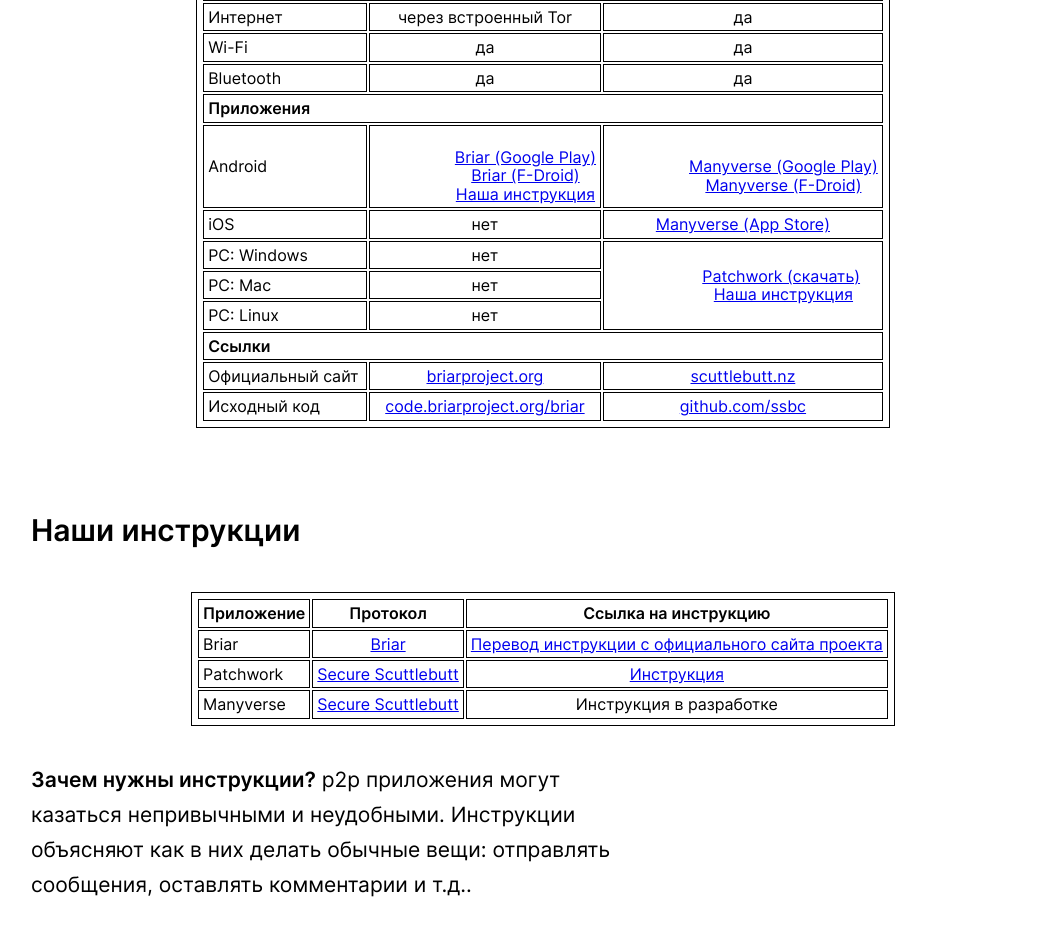
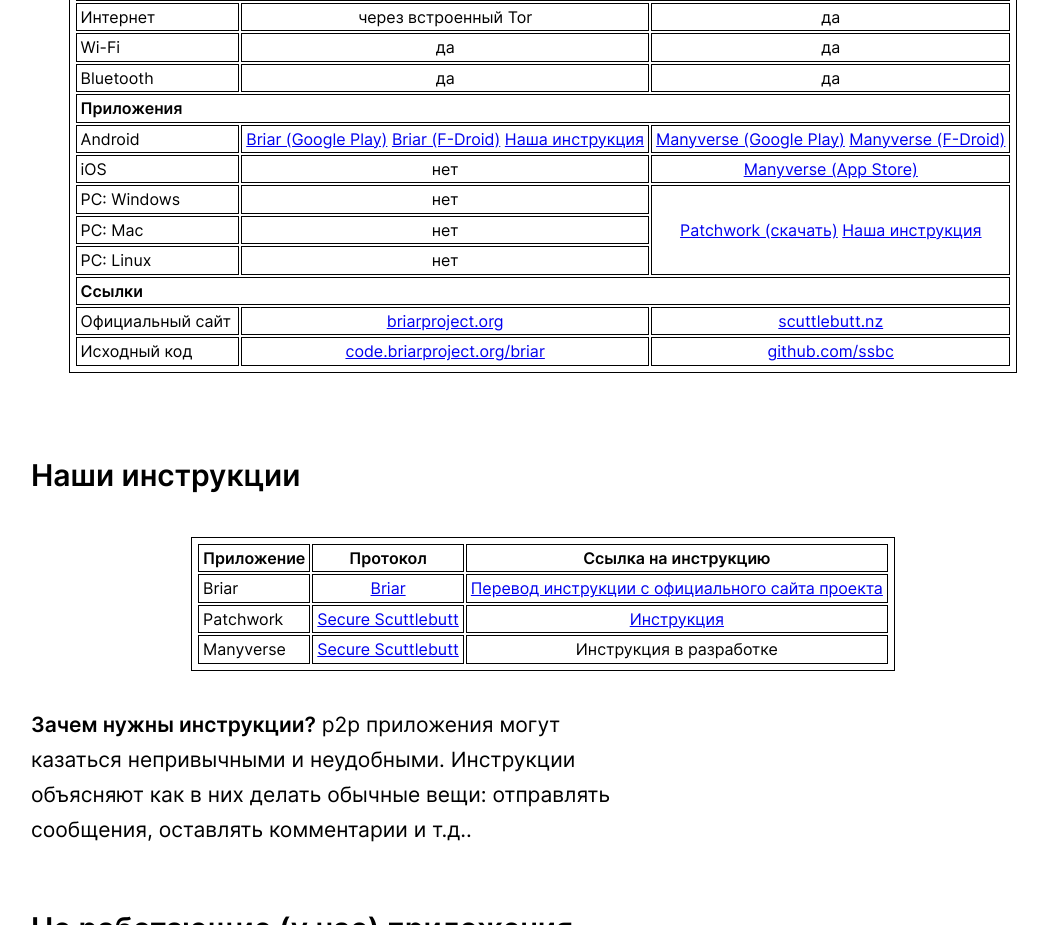
Before and after one commit to p2p-guidelines/p2p-guidelines, a plain HTML site: page index.html in a window 1280 px wide. Shown: the part 989-1914 px from the top of the page, without its empty margins (97-1145 px from the left). Drawn offline with Linux system fonts and the light colour scheme.

Commit message:
Update index.html

```diff
--- a/index.html
+++ b/index.html
@@ -83,11 +83,11 @@
               </tr>
               <tr class="table">
                 <td class="table" style="text-align:left">Android</td>
-                <td class="table" style="white-space:pre-wrap; word-wrap:break-word">
+                <td class="table">
                   <a href="https://play.google.com/store/apps/details?id=org.briarproject.briar.android">Briar (Google Play)</a>
                   <a href="https://briarproject.org/installing-briar-via-f-droid/">Briar (F-Droid)</a>
                   <a href="src/pages/briar.html">Наша инструкция</a></td>
-                <td class="table" style="white-space:pre-wrap; word-wrap:break-word">
+                <td class="table">
                   <a href="https://play.google.com/store/apps/details?id=se.manyver">Manyverse (Google Play)</a>
                   <a href="https://f-droid.org/packages/se.manyver/">Manyverse (F-Droid)</a></td>
               </tr>
@@ -99,7 +99,7 @@
               <tr class="table">
                 <td class="table" style="text-align:left">PC: Windows</td>
                 <td class="table">нет</td>
-                <td class="table" rowspan="3" style="white-space:pre-wrap; word-wrap:break-word">
+                <td class="table" rowspan="3">
                   <a href="https://ahdinosaur.github.io/patchwork-downloader/">Patchwork (скачать)</a>
                   <a href="src/pages/patchwork.html">Наша инструкция</a>
                 </td>
```
